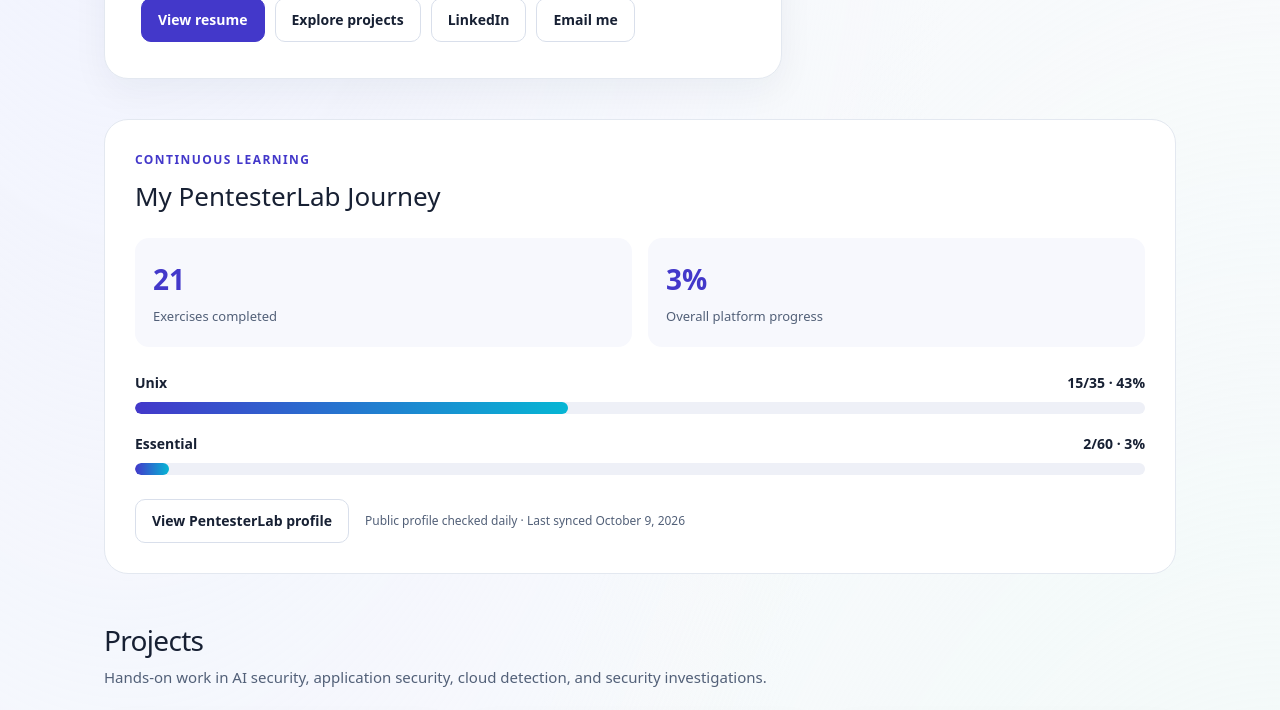
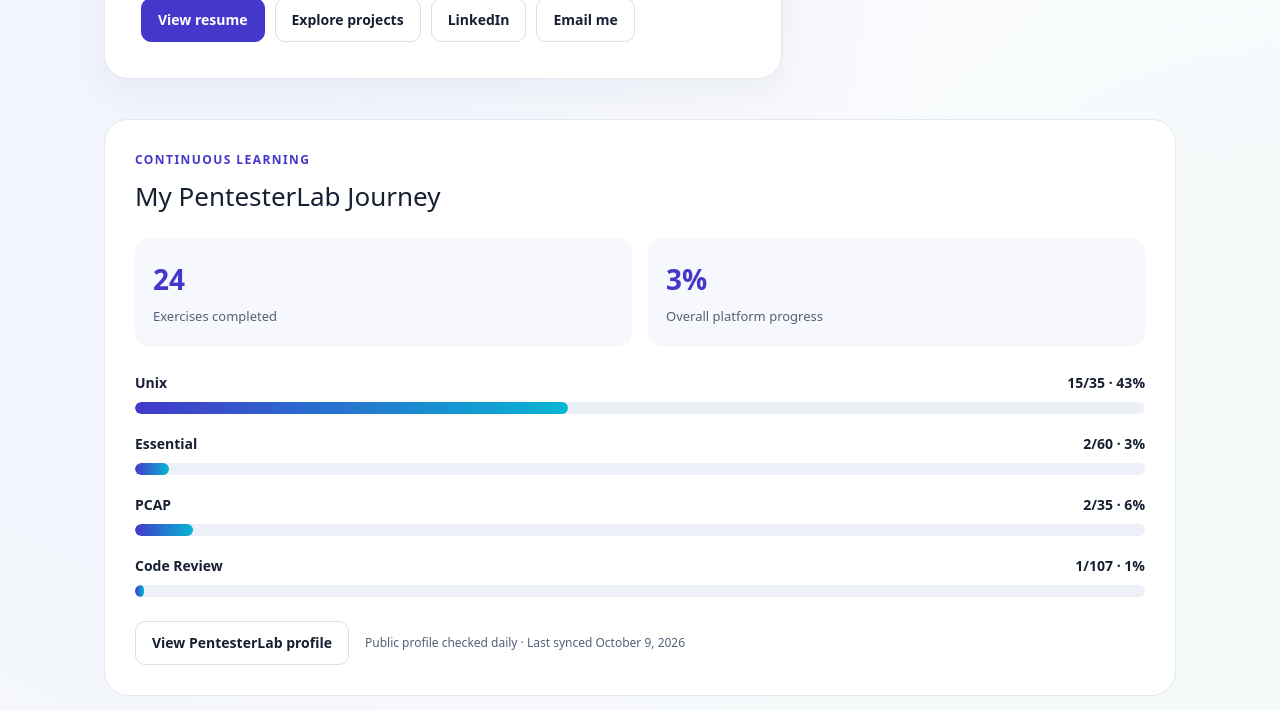
Before and after one commit to SinghPallavi819/singhpallavi819.github.io, a Jekyll site: the page built from index.html, in a window 1280 px wide and 900 px high, scrolled down 1015 px, cut to the strip 0-710 px from the top of the window. Built offline with Jekyll 4.4.1, drawn with Linux system fonts in a browser that asks for light colours; nearby versions of some CDN libraries; the list of posts is cut into pages by our own code.

Commit message:
Refresh verified public PentesterLab progress to 24 exercises

```diff
--- a/_data/pentesterlab.json
+++ b/_data/pentesterlab.json
@@ -1,6 +1,6 @@
 {
   "profile_url": "https://pentesterlab.com/profile/FNU_Pallavi1902",
-  "exercises": 21,
+  "exercises": 24,
   "overall_percent": 3,
   "badges": {
     "Introduction": {
@@ -16,7 +16,7 @@
       "total": 60
     },
     "PCAP": {
-      "completed": 0,
+      "completed": 2,
       "total": 35
     },
     "HTTP": {
@@ -80,7 +80,7 @@
       "total": 41
     },
     "Code Review": {
-      "completed": 0,
+      "completed": 1,
       "total": 107
     },
     "Secure Design": {
@@ -137,5 +137,5 @@
       "source": "User-reported dashboard snapshot; automatic verification unavailable"
     }
   },
-  "updated_at": "2026-10-09T01:48:00+00:00"
+  "updated_at": "2026-10-09T16:19:09+00:00"
 }
```
